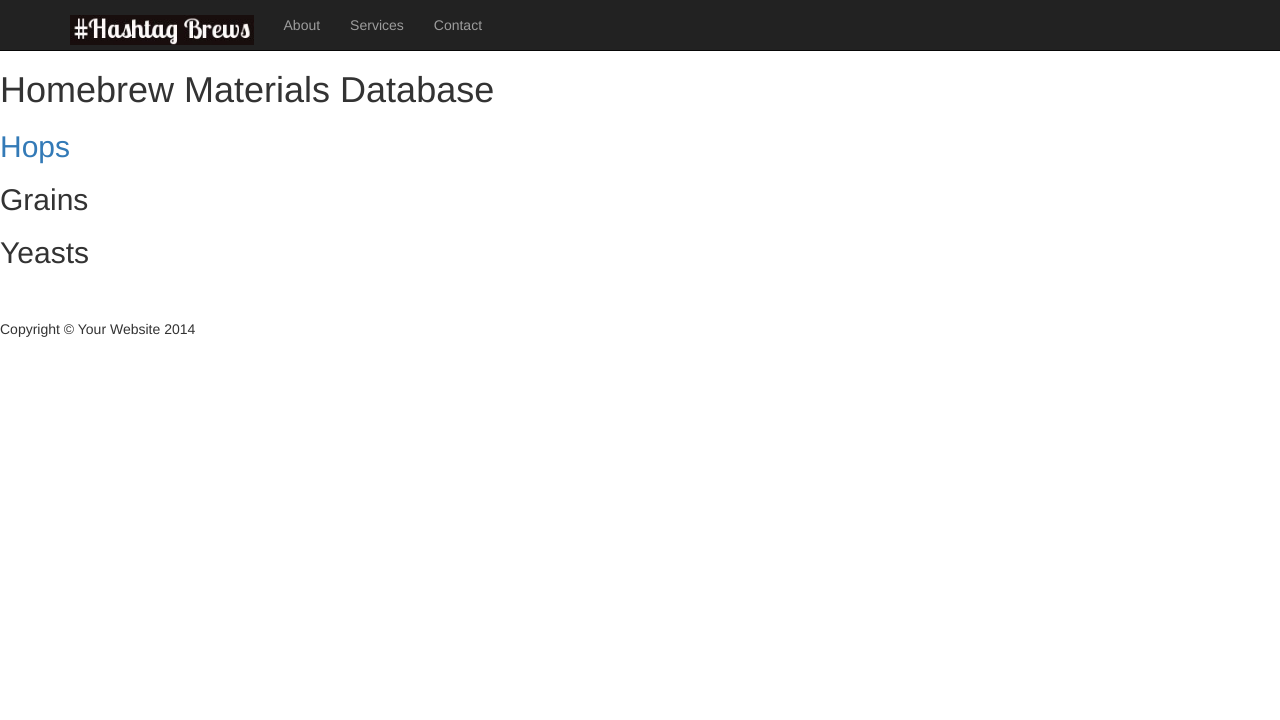
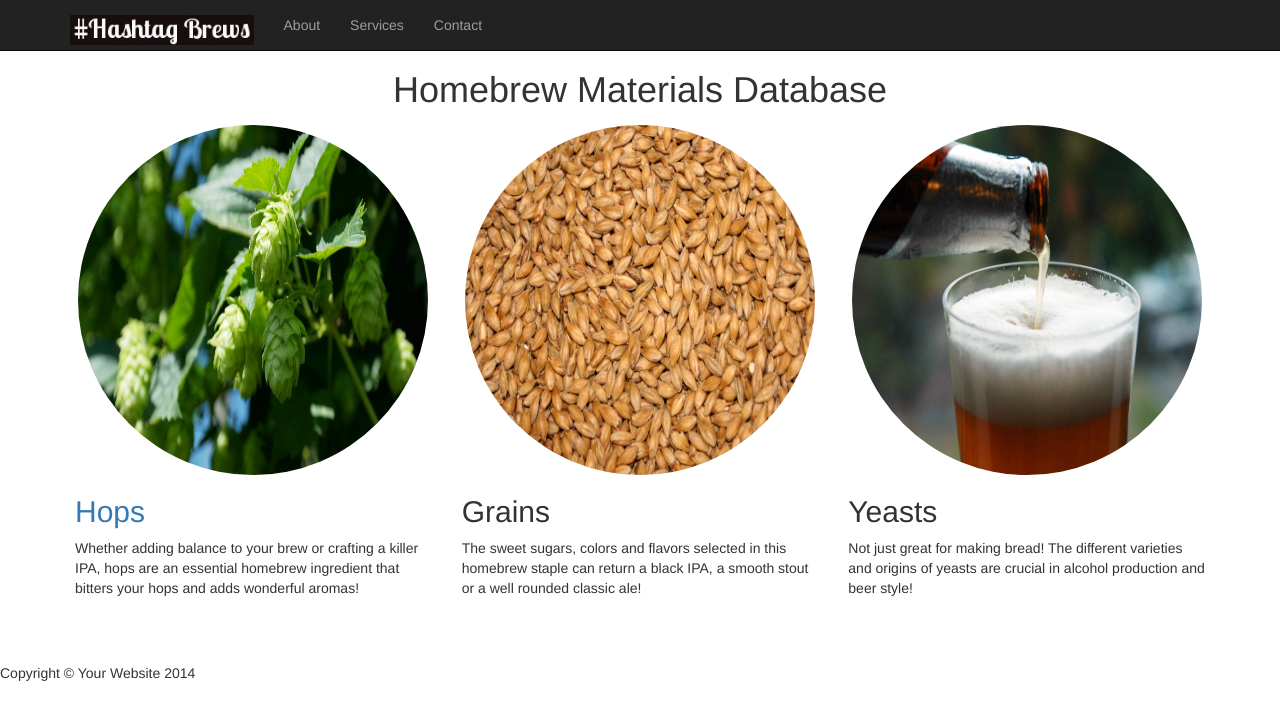
Before and after one commit to talaniz/hashtagbrews, a Django app: page /beerdb/ in a window 1280 px wide. Shown: the top 720 px of the page. Run offline with Django 3.2, Linux system fonts and the light colour scheme; some libraries are stand-ins or nearby versions.

Commit message:
Refactored Homebrew Database main page to add images and css styling. Functional & unit tests passing.

```diff
--- a/functional_tests/test_simple_hop_add_update_delete.py
+++ b/functional_tests/test_simple_hop_add_update_delete.py
@@ -14,6 +14,8 @@ class NewVisitorTest(StaticLiveServerTestCase):
     def tearDown(self):
         self.browser.refresh()
         self.browser.quit()
+
+    # TODO: helper function needed here to find elements in table, reduce code smell
 
     def test_user_can_navigate_to_hops_page_and_save_hops_record(self):
 
@@ -150,6 +152,8 @@ class NewVisitorTest(StaticLiveServerTestCase):
         self.browser = webdriver.Firefox()
         self.browser.get(hops_page)
 
+        self.browser.implicitly_wait(6)
+
         header_text = self.browser.find_element_by_tag_name('h1').text
         self.assertEqual(header_text, 'Hops')
 
--- /dev/null
+++ b/homebrewdatabase/static/homebrewdatabase/css/beerdb-custom.css
@@ -0,0 +1,12 @@
+img#beerdb_pic {
+    height: 350px;
+    width: 350px;
+}
+
+h1#beerdb_header {
+    text-align: center;
+}
+
+div#beerdb_marketing {
+    padding: 5px;
+}
--- a/homebrewdatabase/templates/homebrewdatabase/homebrewdatabase.html
+++ b/homebrewdatabase/templates/homebrewdatabase/homebrewdatabase.html
@@ -3,9 +3,28 @@
     {% block title %}<title>Homebrew Materials Database</title>{% endblock %}
 
     {% block content %}
-    <h1>Homebrew Materials Database</h1>
+    <h1 id="beerdb_header">Homebrew Materials Database</h1>
 
-    <h2><a href="{% url 'hops_list' %}">Hops</a></h2>
-    <h2>Grains</h2>
-    <h2>Yeasts</h2>
+    <!-- Begin "marketing" section-->
+    <div class="container" id="beerdb_marketing"
+        <div class="row">
+            <div class="col-sm-4">
+                <img id="beerdb_pic" class="img-circle img-responsive img-center" src="/static/homebrewdatabase/images/hops-horizontal.jpg" alt="">
+                <h2><a href="{% url 'hops_list' %}">Hops</a></h2>
+                <p>Whether adding balance to your brew or crafting a killer IPA, hops are an essential homebrew ingredient
+                that bitters your hops and adds wonderful aromas!</p>
+            </div>
+            <div class="col-sm-4">
+                <img id="beerdb_pic" class="img-circle img-responsive img-center" src="/static/homebrewdatabase/images/brewers-malt.jpg" alt="">
+                <h2>Grains</h2>
+                <p>The sweet sugars, colors and flavors selected in this homebrew staple can return a black IPA, a smooth
+                stout or a well rounded classic ale!</p>
+            </div>
+            <div class="col-sm-4">
+                <img id="beerdb_pic" class="img-circle img-responsive img-center" src="/static/homebrewdatabase/images/beer-pour.jpg" alt="">
+                <h2>Yeasts</h2>
+                <p>Not just great for making bread! The different varieties and origins of yeasts are crucial in alcohol
+                    production and beer style!</p>
+            </div>
+        </div>
     {% endblock %}
--- a/homebrewdatabase/templates/homebrewdatabase/index.html
+++ b/homebrewdatabase/templates/homebrewdatabase/index.html
@@ -20,7 +20,11 @@
     <!-- Custom CSS Template -->
     <link href="/static/homebrewdatabase/css/business-frontpage.css" rel="stylesheet">
 
+    <!--Hops page style sheets-->
     <link href="/static/homebrewdatabase/css/custom.css" rel="stylesheet">
+
+    <!--Homebrew Database style sheets-->
+    <link href="/static/homebrewdatabase/css/beerdb-custom.css" rel="stylesheet">
 
     <!-- HTML5 Shim and Respond.js IE8 support of HTML5 elements and media queries -->
     <!-- WARNING: Respond.js doesn't work if you view the page via file:// -->
```
